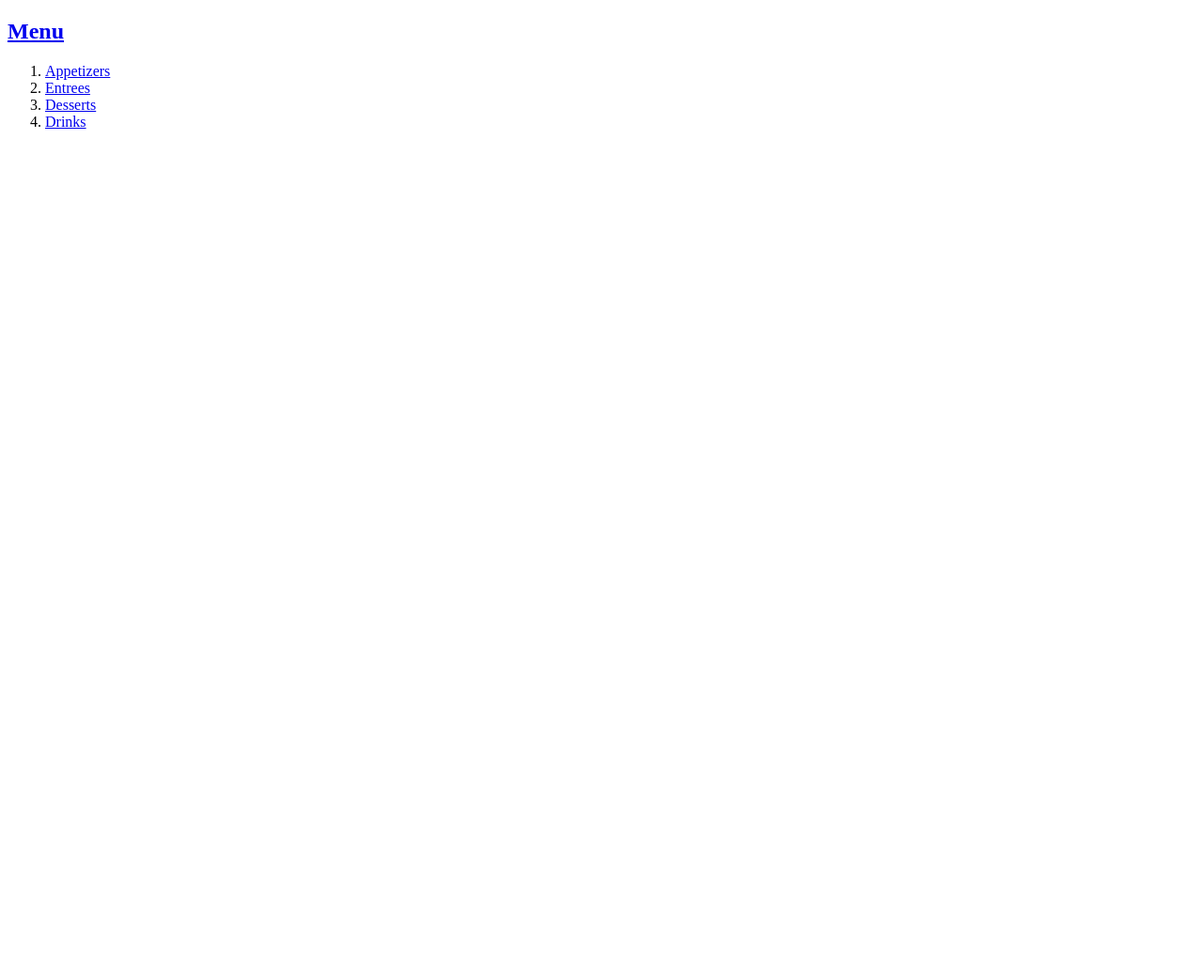
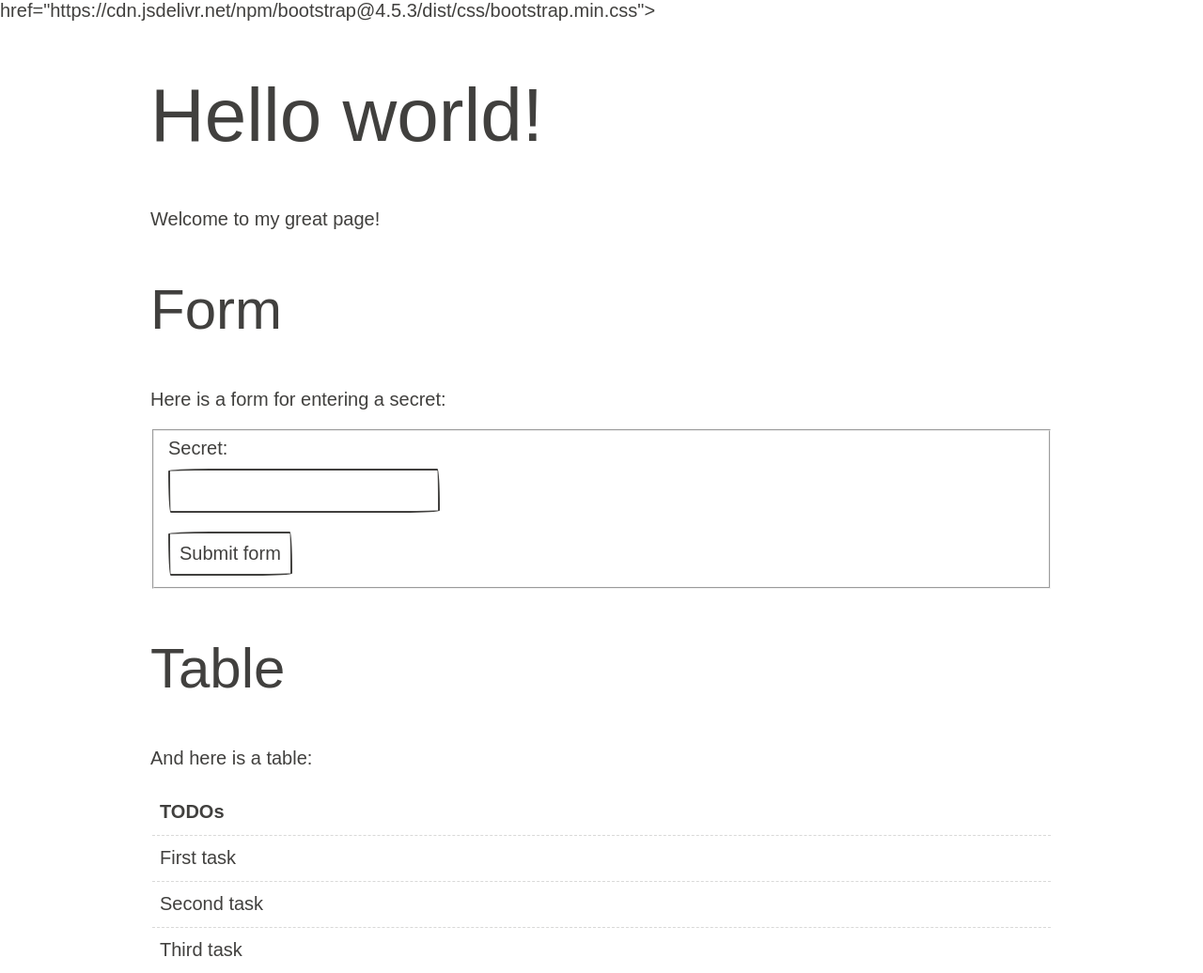
Before and after one commit to ToniRajamaki/WebPageDemo, a plain HTML site: page index.html in a window 1280 px wide. Shown: the whole page at 94% size. Before the commit the page ends 800 px from the top, so only its background shows below. Drawn offline with nearby package versions, Linux system fonts and the light colour scheme; a web font is replaced by a local one.

Commit message:
Add files via upload

```diff
--- a/index.html
+++ b/index.html
@@ -1,17 +1,46 @@
-<!DOCTYPE html>
-<html>
-<head>
-  <title>Menu</title>
-</head>
-<body>
-  <nav>
-    <h1><a href="/test.html">Menu</a></h1>
-    <ol>
-      <li><a href="/appetizers.html">Appetizers</a></li>
-      <li><a href="/entrees.html">Entrees</a></li>
-      <li><a href="/desserts.html">Desserts</a></li>
-      <li><a href="/drinks.html">Drinks</a></li>
-    </ol>
-  </nav>
-</body>
+<!doctype html>
+<html lang="en">
+  <head>
+    <title>Title</title>
+    <meta charset="utf-8">
+    <link rel="stylesheet" href="https://unpkg.com/papercss@1.8.1/dist/paper.min.css">href="https://cdn.jsdelivr.net/npm/bootstrap@4.5.3/dist/css/bootstrap.min.css">
+    <meta name="viewport" content="width=device-width, initial-scale=1, shrink-to-fit=no">
+  </head>
+  <body>
+    <div class="container">
+      <h1>Hello world!</h1>
+      <p>Welcome to my great page!</p>
+      <h2>Form</h2>
+      <p>Here is a form for entering a secret:</p>
+      <form>
+        <fieldset>
+          <div class="form-group">
+            <label for="secret">Secret: </label>
+            <input class="form-control" type="text" id="secret" name="secret" />
+          </div>
+          <input type="submit" value="Submit form" class="btn btn-primary" />
+        </fieldset>
+      </form>
+      <h2>Table</h2>
+      <p>And here is a table:</p>
+      <table class="table">
+        <thead>
+          <tr>
+            <th>TODOs</th>
+          </tr>
+        </thead>
+        <tbody>
+          <tr>
+            <td>First task</td>
+          </tr>
+          <tr>
+            <td>Second task</td>
+          </tr>
+          <tr>
+            <td>Third task</td>
+          </tr>
+        </tbody>
+      </table>
+    </div>
+  </body>
 </html>
```
